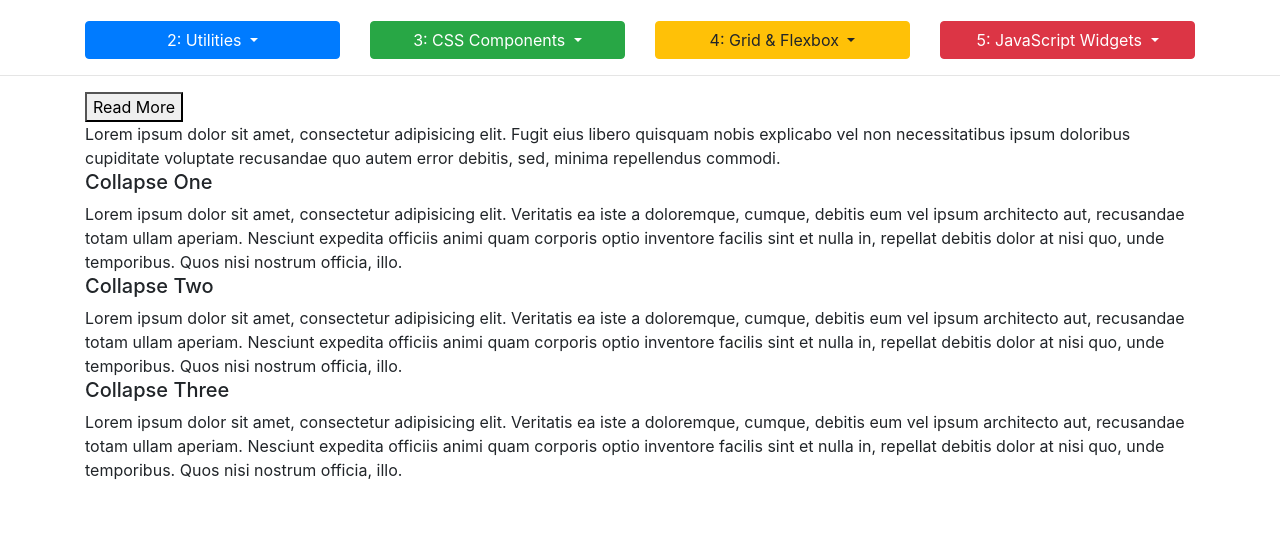
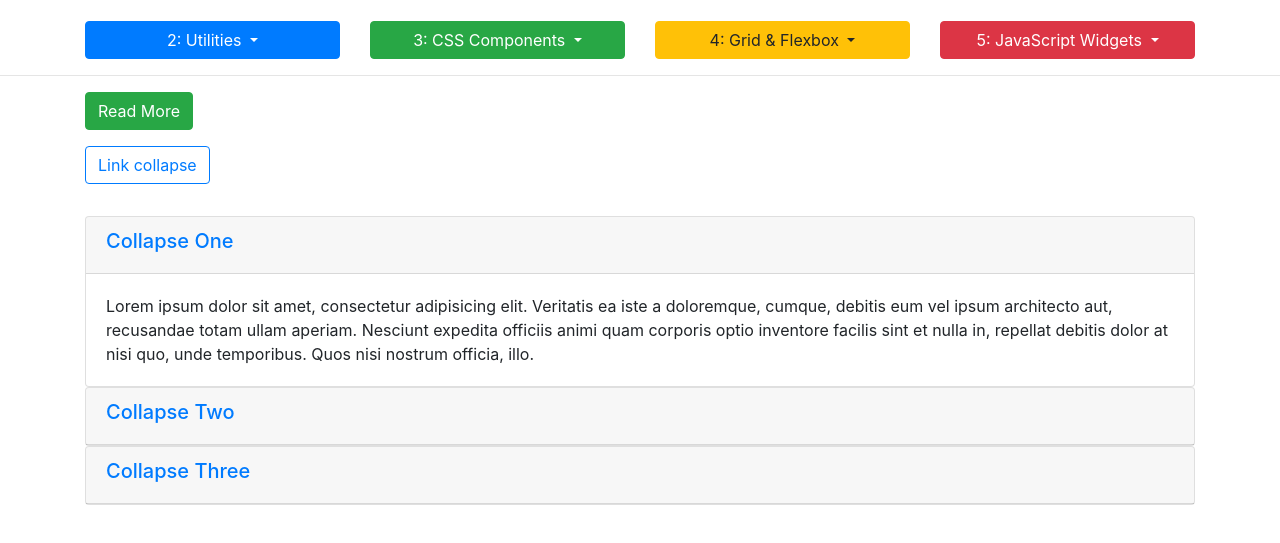
Before and after one commit to mohamedelaraby/bootstrap-playaround, a plain HTML site: page resources/5_3_collapse.html in a window 1280 px wide. Shown: the part 113-656 px from the top of the page. Drawn offline with nearby package versions, Linux system fonts and the light colour scheme.

Commit message:
Collapse and Accordion

```diff
--- a/resources/5_3_collapse.html
+++ b/resources/5_3_collapse.html
@@ -5,8 +5,12 @@
   <meta charset="UTF-8">
   <meta name="viewport" content="width=device-width, initial-scale=1.0">
   <meta http-equiv="X-UA-Compatible" content="ie=edge">
-  <link rel="stylesheet" href="https://stackpath.bootstrapcdn.com/bootstrap/4.1.1/css/bootstrap.min.css" integrity="sha384-WskhaSGFgHYWDcbwN70/dfYBj47jz9qbsMId/iRN3ewGhXQFZCSftd1LZCfmhktB"
-    crossorigin="anonymous">
+  <link rel="stylesheet" href="https://use.fontawesome.com/releases/v5.0.13/css/all.css" integrity="sha384-DNOHZ68U8hZfKXOrtjWvjxusGo9WQnrNx2sqG0tfsghAvtVlRW3tvkXWZh58N9jp"
+  crossorigin="anonymous">
+  <!--link rel="stylesheet" href="https://stackpath.bootstrapcdn.com/bootstrap/4.1.1/css/bootstrap.min.css" integrity="sha384-WskhaSGFgHYWDcbwN70/dfYBj47jz9qbsMId/iRN3ewGhXQFZCSftd1LZCfmhktB"
+      crossorigin="anonymous"-->
+
+  <link rel="stylesheet"href="/resources/css/node_modules/bootstrap/dist/css/bootstrap.min.css"/>
 
   <title>Bootstrap Sandbox</title>
 </head>
@@ -88,30 +92,41 @@
     <!--#####################START HERE###################-->
 
     <!-- BUTTON WITH COLLAPSE -->
-    <button>Read More</button>
+    <button class="btn btn-success d-block mb-3"
+            data-toggle="collapse"
+            data-target="#simple"
+                          >Read More</button>
 
-    <div>
-      <div>
-        <div>
+    <div class="collapse mb-5" id="simple">
+      <div class="card">
+        <div class="card-body">
           Lorem ipsum dolor sit amet, consectetur adipisicing elit. Fugit eius libero quisquam nobis explicabo vel non necessitatibus
           ipsum doloribus cupiditate voluptate recusandae quo autem error debitis, sed, minima repellendus commodi.
         </div>
       </div>
     </div>
 
+  <a href="#" class="btn btn-outline-primary mb-2 " data-target="#saya" data-toggle="collapse">Link collapse</a>
+    <ul class="navbar-nav collapse" id="saya">
+      <li class="nav-item">Read</li>
+      <li class="nav-item">Read</li>
+      <li class="nav-item">Read</li>
+    </ul>
+    <br><br>
+
     <!-- ACCORDION -->
-    <div>
-      <div>
-        <div>
+    <div id="accordion">
+      <div class="card">
+        <div class="card-header">
           <h5>
-            <a>
+            <a href="#collapse1" data-parent="#accordion" data-toggle="collapse">
               Collapse One
             </a>
           </h5>
         </div>
 
-        <div>
-          <div>
+        <div id="collapse1" class="collapse show">
+          <div class="card-body">
             Lorem ipsum dolor sit amet, consectetur adipisicing elit. Veritatis ea iste a doloremque, cumque, debitis eum vel ipsum architecto
             aut, recusandae totam ullam aperiam. Nesciunt expedita officiis animi quam corporis optio inventore facilis sint
             et nulla in, repellat debitis dolor at nisi quo, unde temporibus. Quos nisi nostrum officia, illo.
@@ -119,17 +134,17 @@
         </div>
       </div>
 
-      <div>
-        <div>
+      <div class="card">
+        <div class="card-header">
           <h5>
-            <a>
+            <a href="#collapse2" data-parent="#accordion" data-toggle="collapse">
               Collapse Two
             </a>
           </h5>
         </div>
 
-        <div>
-          <div>
+        <div id="collapse2" class="collapse">
+          <div class="card-body">
             Lorem ipsum dolor sit amet, consectetur adipisicing elit. Veritatis ea iste a doloremque, cumque, debitis eum vel ipsum architecto
             aut, recusandae totam ullam aperiam. Nesciunt expedita officiis animi quam corporis optio inventore facilis sint
             et nulla in, repellat debitis dolor at nisi quo, unde temporibus. Quos nisi nostrum officia, illo.
@@ -137,17 +152,17 @@
         </div>
       </div>
 
-      <div>
-        <div>
+      <div class="card">
+        <div class="card-header">
           <h5>
-            <a>
+            <a href="#collapse3" data-toggle="collapse" data-parent="#accordion" >
               Collapse Three
             </a>
           </h5>
         </div>
 
-        <div>
-          <div>
+        <div class="collapse" id="collapse3">
+          <div class="card-body">
             Lorem ipsum dolor sit amet, consectetur adipisicing elit. Veritatis ea iste a doloremque, cumque, debitis eum vel ipsum architecto
             aut, recusandae totam ullam aperiam. Nesciunt expedita officiis animi quam corporis optio inventore facilis sint
             et nulla in, repellat debitis dolor at nisi quo, unde temporibus. Quos nisi nostrum officia, illo.
```
